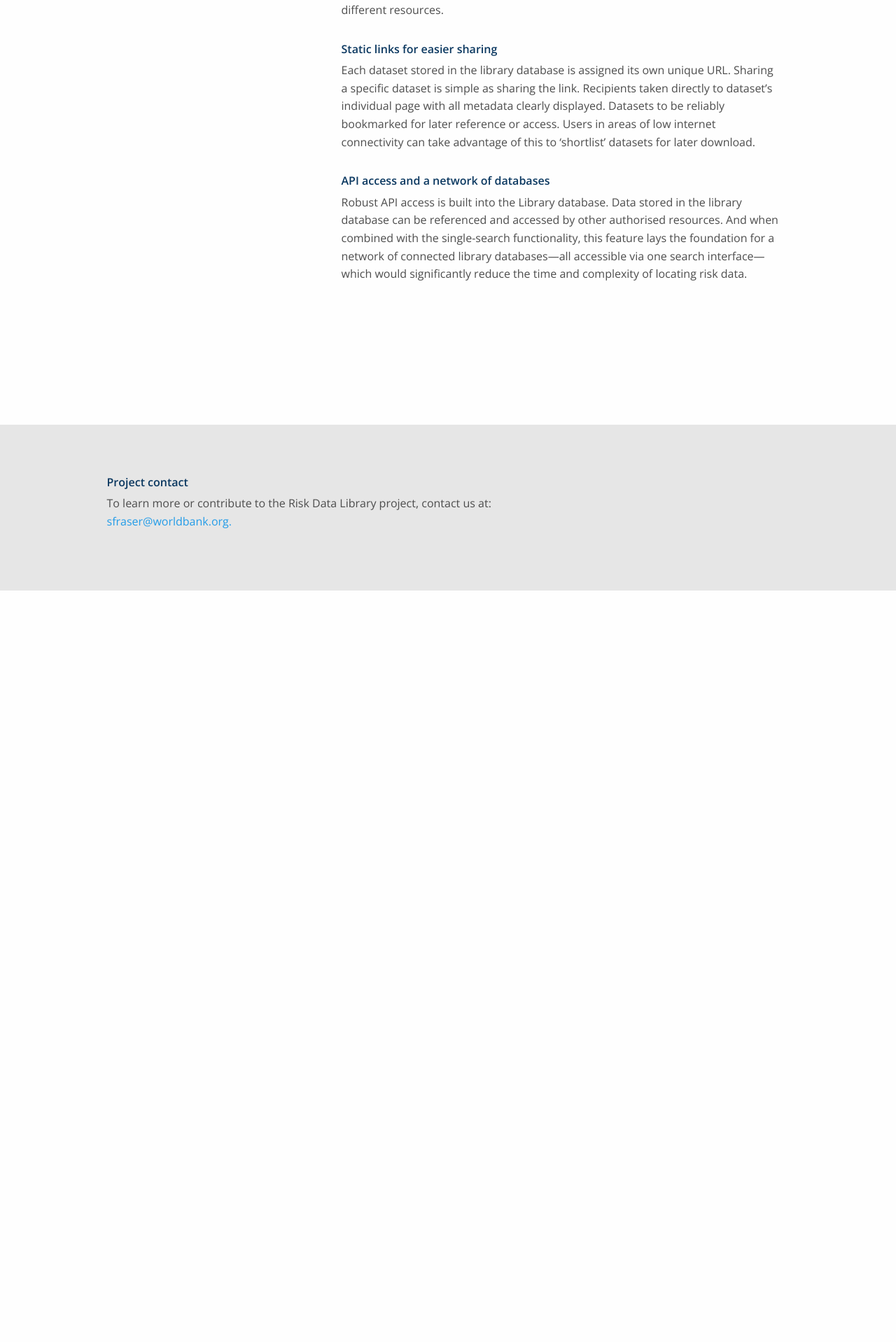
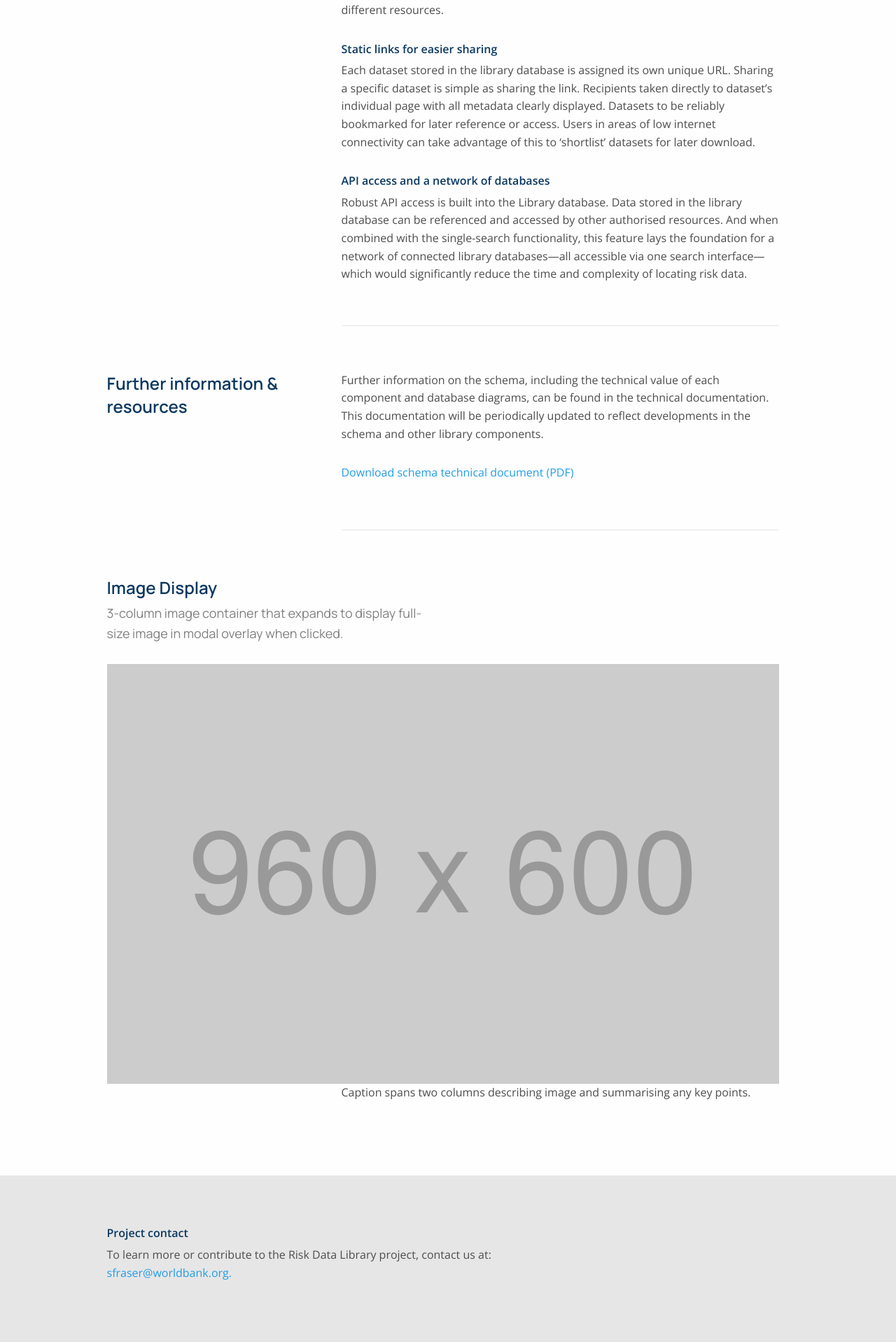
Before and after one commit to GFDRR/risk-data-library.github.io, a Jekyll site: the page built from database.html, in a window 1280 px wide. Shown: the part 704-2622 px from the top of the page at 70% size. Built offline with Jekyll 4.4.1, drawn with Linux system fonts in a browser that asks for light colours; nearby versions of some CDN libraries; before the commit the page ends 1548 px from its top, so only the background shows below that.

Commit message:
add image to database page

```diff
--- a/_sass/main.scss
+++ b/_sass/main.scss
@@ -266,13 +266,6 @@ figure img {
   max-width: 960px;
 }
 
-figure figcaption {
-  font-weight: normal;
-  font-stretch: normal;
-  font-style: normal;
-  letter-spacing: normal;
-}
-
 .image-container {
   margin-top: 65px;
 }
--- a/database.html
+++ b/database.html
@@ -43,3 +43,49 @@ description: The library database has been designed to overcome a recurrent issu
     </div>
   </div>
 </div>
+
+
+<div class="component-individual reusable-component">
+  <div class="reusable-component-left">
+    <h4 class="component-individual-title reusable-title title-color">Further information & resources</h4>
+    <p class="reusable-subtitle">
+    </p>
+  </div>
+  <div class="reusable-component-right component-individual-right">
+    <div class="reusable-content no-margin-bottom">
+      <p>
+        Further information on the schema, including the technical value of each component and database diagrams, can be found in the technical documentation. This documentation will be periodically updated to reflect developments in the schema and other library components.
+      </p>
+      <div class="schema-page-link-container">
+        <a href="assets/docs/TechnicalOverview_GFDRR_RiskDataSchema_June2020.pdf" class="link" download target="_blank">Download schema technical document (PDF)</a>
+      </div>
+    </div>
+  </div>
+</div>
+
+<div class="image-container  component-individual data-table-margin-bottom">
+  <h2 class="data-title title-padding-bottom">Image Display</h2>
+  <p class="data-subtitle">
+    3-column image container that expands to display full-size image in modal overlay when clicked.
+  </p>
+  <div class="schema-page-image">
+    <figure>
+      <a href="assets/images/960x600.png" class="link" title="Image title" target="_blank"> <img src="assets/images/960x600.png"> </a>
+      <div class="component-individual no-padding-top  reusable-component">
+        <div class="reusable-component-left">
+          <h4 class="component-individual-title reusable-title title-color"></h4>
+          <p class="reusable-subtitle">
+          </p>
+        </div>
+        <div class="reusable-component-right no-padding-bottom component-individual-right">
+          <div class="reusable-content no-margin-bottom">
+            <figcaption>
+              Caption spans two columns describing image and summarising any key points.
+            </figcaption>
+
+          </div>
+        </div>
+      </div>
+    </figure>
+  </div>
+</div>
```
Also changed, not shown: schemas.html (+4 -7 lines).
